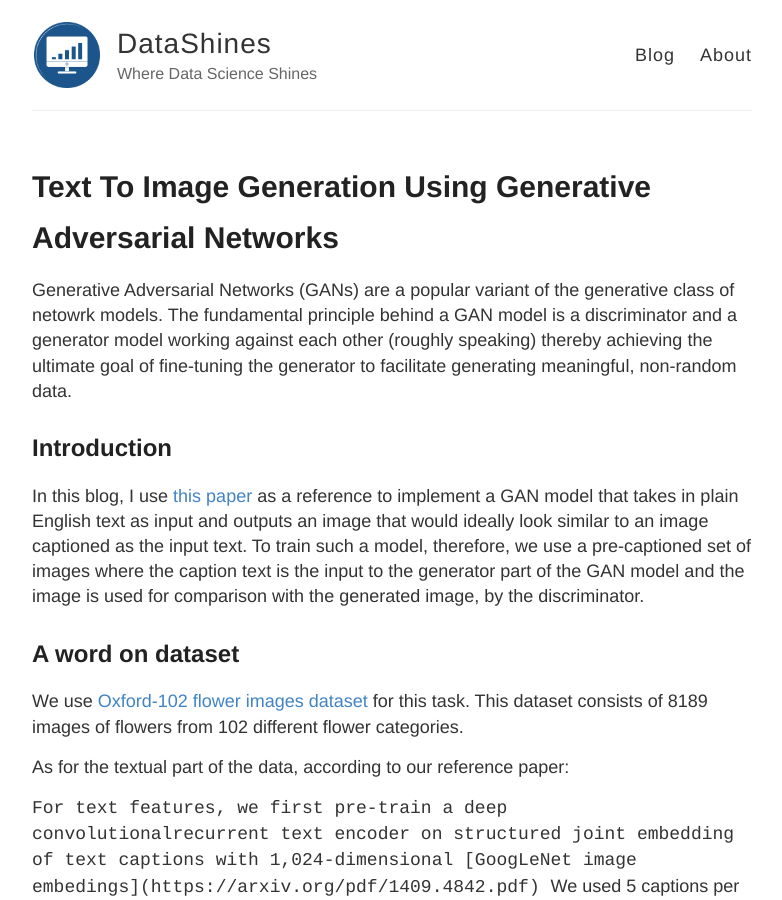
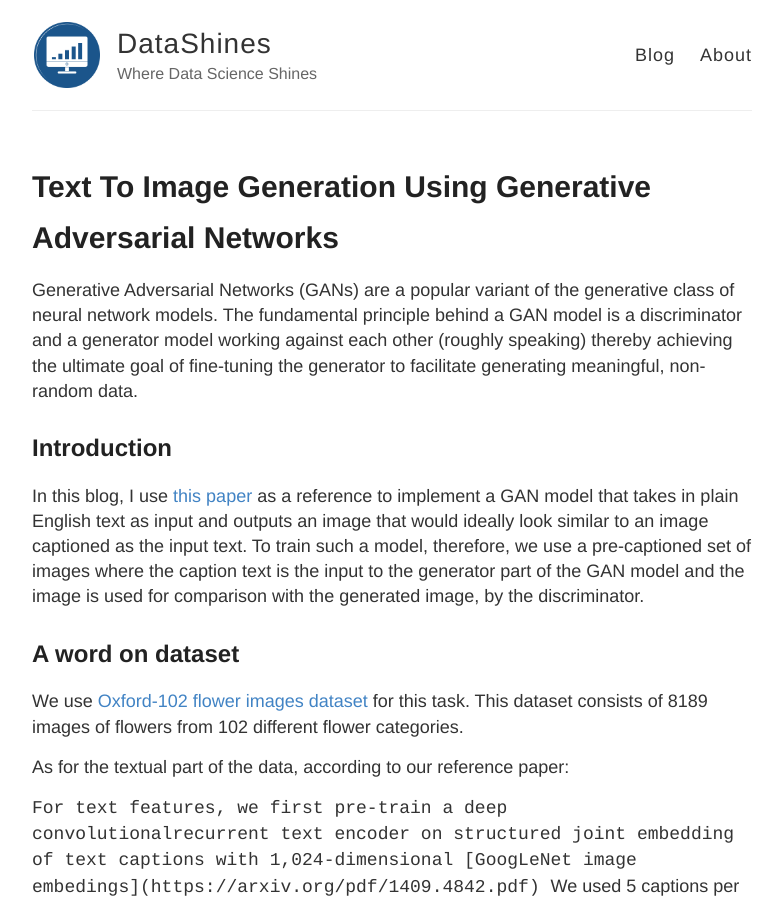
Before and after one commit to datashines/datashines.github.io, a Jekyll site: the page built from _posts/2019-02-28-Text-To-Image-Using-GANs.md, in a window 1280 px wide and 900 px high. Shown: the whole window, without its empty margins (248-1030 px from the left). Built offline with Jekyll 4.4.1, drawn with Linux system fonts in a browser that asks for light colours; comment, search, counter and statistics services are not loaded.

Commit message:
v2i blog 3

```diff
--- a/_posts/2019-02-28-Text-To-Image-Using-GANs.md
+++ b/_posts/2019-02-28-Text-To-Image-Using-GANs.md
@@ -4,7 +4,7 @@
 ---
 
 Generative Adversarial Networks (GANs) are a popular variant of the generative class of
-netowrk models. The fundamental principle behind a GAN model is a discriminator and a
+neural network models. The fundamental principle behind a GAN model is a discriminator and a
 generator model working against each other (roughly speaking) thereby achieving the
 ultimate goal of fine-tuning the generator to facilitate generating meaningful,
 non-random data.
```
